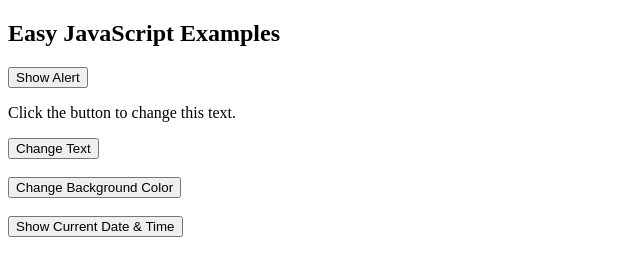
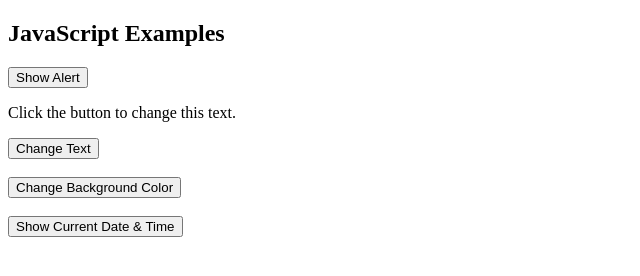
Before and after one commit to Jyothiswar53/HTML-CSS-JAVASCRIPT-Projects, a plain HTML site: page JavascriptExample.html in a window 1280 px wide. Shown: the whole page, without its empty margins (0-640 px from the left). Drawn offline with Linux system fonts and the light colour scheme.

Commit message:
Update JavascriptExample.html

```diff
--- a/JavascriptExample.html
+++ b/JavascriptExample.html
@@ -28,7 +28,7 @@
 
 <body>
 
-    <h2>Easy JavaScript Examples</h2>
+    <h2>JavaScript Examples</h2>
     <button onclick="showAlert()">Show Alert</button>
     <p id="text">Click the button to change this text.</p>
     <button onclick="changeText()">Change Text</button>
```
